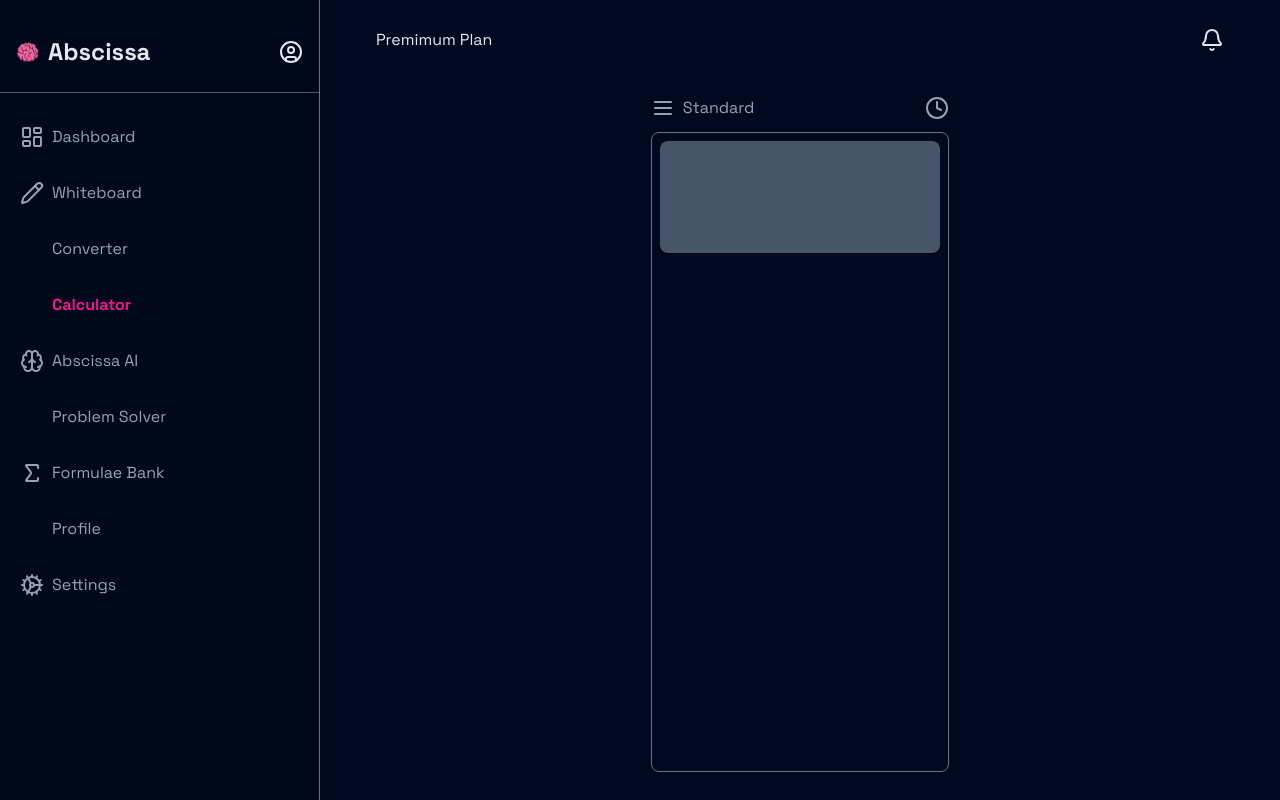
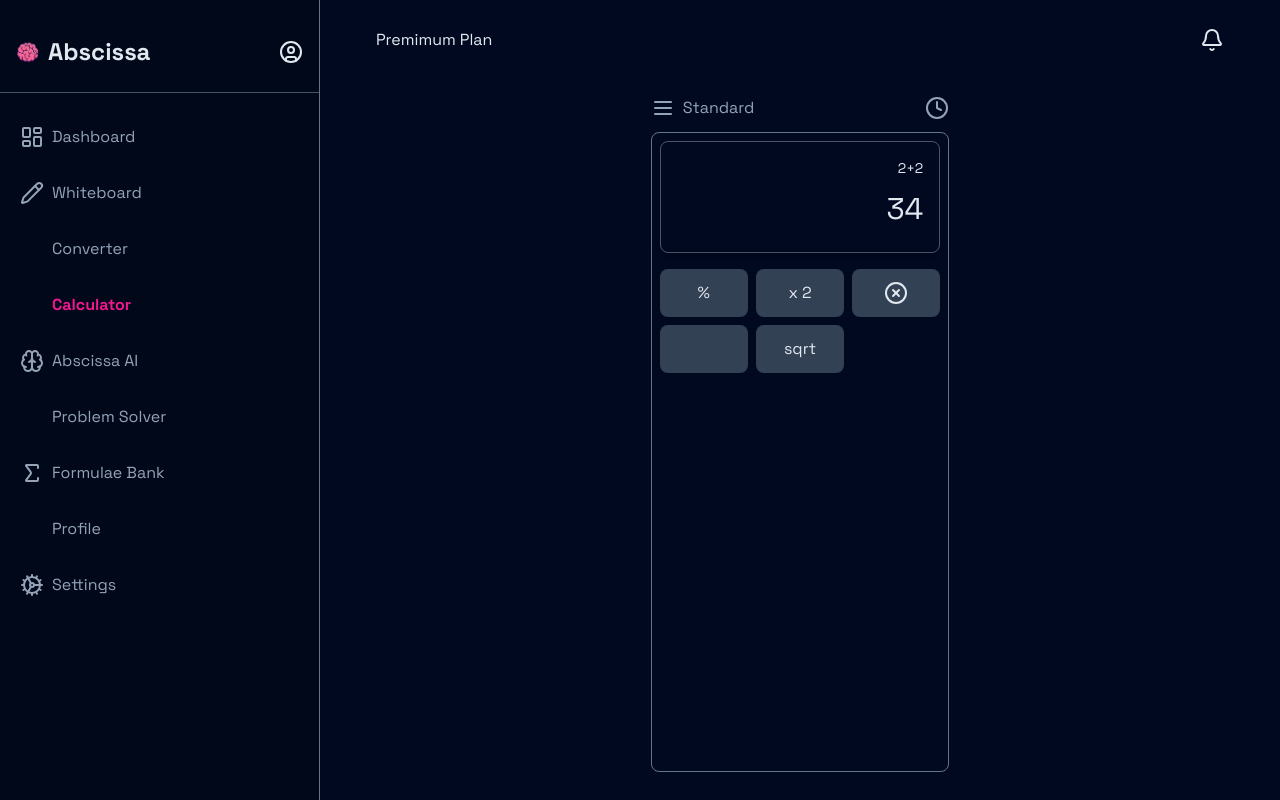
Before and after one commit to fisayo-dev/abscissa, a React (Vite) app in the folder frontend/: page /calculator in a window 1280 px wide. Built offline with nearby package versions, Linux system fonts and the light colour scheme; some icons are missing.

Commit message:
desgining calcalator

```diff
--- a/frontend/src/pages/Private/Calculator.jsx
+++ b/frontend/src/pages/Private/Calculator.jsx
@@ -1,9 +1,10 @@
-import { Clock, Menu } from "lucide-react";
+import { Clock, Menu, XCircleIcon } from "lucide-react";
 import { useState, useEffect } from "react";
 
 const Calculator = () => {
   const [screen1, setScreen1] = useState("");
   const [screen2, setScreen2] = useState("");
+
   return (
     <div className="w-4/5 md:w-1/3 mx-auto">
       <div className="mt-4 grid gap-3">
@@ -17,8 +18,29 @@ const Calculator = () => {
           </div>
         </div>
         <div className="h-[80vh] border-[0.12rem] rounded-lg border-slate-500 overflow-hidden">
-          <div className="grid p-2">
-            <div className="w-full bg-slate-600 h-[14vh] rounded-lg"></div>
+          <div className="grid p-2 gap-4">
+            <div className="w-full p-4 border shadow-md border-slate-600 h-[14vh] rounded-lg  justify-end text-right grid gap-1">
+              <h2 className="text-sm">2+2</h2>
+              <h2 className="text-3xl">34</h2>
+            </div>
+            <div className="grid gap-2 grid-cols-3">
+              <div className="p-3 rounded-lg text-center cursor-pointer hover:bg-slate-600 bg-slate-700 flex justify-center">
+                %
+              </div>
+              <div className="p-3 rounded-lg text-center cursor-pointer hover:bg-slate-600 bg-slate-700 flex justify-center">
+                <div className="flex justify-center gap-1">
+                  <p>x</p>
+                  <p>2</p>
+                </div>
+              </div>
+              <div className="p-3 rounded-lg text-center cursor-pointer hover:bg-slate-600 bg-slate-700 flex justify-center">
+                <XCircleIcon className="h-6 w-6" />
+              </div>
+              <div className="p-3 rounded-lg text-center cursor-pointer hover:bg-slate-600 bg-slate-700 flex justify-center"></div>
+              <div className="p-3 rounded-lg text-center cursor-pointer hover:bg-slate-600 bg-slate-700 flex justify-center">
+                <p>sqrt</p>
+              </div>
+            </div>
           </div>
         </div>
       </div>
```
